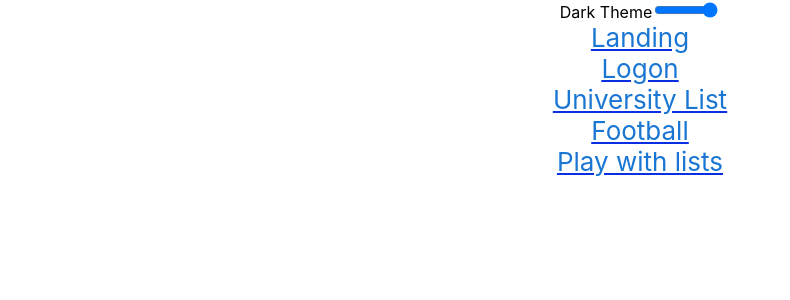
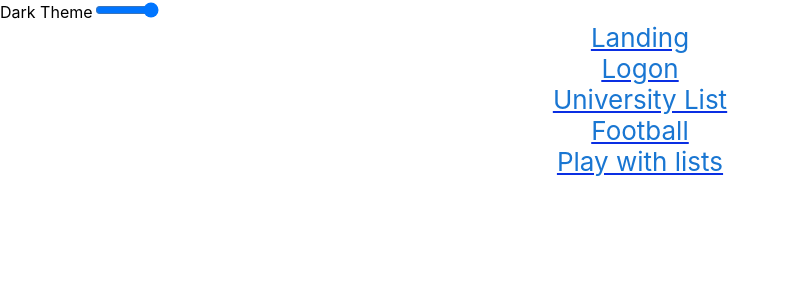
Before and after one commit to shiprajoshi/react-list, a React (Create React App) app: page / in a window 1280 px wide. Shown: the top 300 px of the page, without its empty margins (0-790 px from the left). Built offline with nearby package versions, Linux system fonts and the light colour scheme.

Commit message:
Code cleanup
Extracted the ToggleButton out of the app.js and also created a separate componrnt for Provider to increase readability.

```diff
--- a/src/AddDeleteListItems/index.js
+++ b/src/AddDeleteListItems/index.js
@@ -1,5 +1,5 @@
 import React from "react";
-import { Theme } from "../App";
+import { Theme } from "../ThemeProvider";
 const AddDeleteListItems=()=>{
     const [list, setList] = React.useState([]);
 
--- a/src/App.js
+++ b/src/App.js
@@ -6,24 +6,12 @@ import { FootballMatches } from './Football';
 import React, { createContext, Suspense, useState } from 'react';
 const PlayWithList = React.lazy(()=> import('./AddDeleteListItems/index'));
 const UniversityList = React.lazy(()=> import('./UniversityComponent/index'));
-export const Theme = createContext('dark');
 
 function App() {
-  const [theme, setTheme] = useState('dark');
-  const toggleTheme=(e)=>{
-    if(e.target.value === '0') setTheme('light');
-    else if(e.target.value === '1') setTheme('dark');
-  }
+
   return (
     <div className="App">
-      <div className="toggleButton">
-        <labe for="toggle">Dark Theme</labe>
-        <input id="toggle" type="range" min="0" max="1"
-        onChange={toggleTheme}
-        ></input>
-    </div>
       <header className="App-header">
-        <Theme.Provider value={theme}>
           <BrowserRouter>
             <L to = "/">
               <Link href="/">Landing</Link>
@@ -51,7 +39,6 @@ function App() {
               </Suspense>
             </Switch>
           </BrowserRouter>
-        </Theme.Provider>
       </header>
     </div>
   );
--- /dev/null
+++ b/src/ThemeProvider/index.js
@@ -0,0 +1,16 @@
+import React from "react";
+import { ToggleButton } from "../ToggleButton";
+
+export const Theme = React.createContext('dark');
+
+export const Provider=(props)=>{
+    const [theme, setTheme] = React.useState('dark');
+    const toggleTheme=(e)=>{
+      if(e.target.value === '0') setTheme('light');
+      else if(e.target.value === '1') setTheme('dark');
+    }
+   return <Theme.Provider value={theme}>
+            <ToggleButton onChange={toggleTheme} label={'Dark Theme'}/>
+                {props.children}
+            </Theme.Provider>
+        }
--- /dev/null
+++ b/src/ToggleButton.js
@@ -0,0 +1,8 @@
+export const ToggleButton=({label, onChange})=>{
+   return <div className="toggleButton">
+        <label for="toggle">{label}</label>
+        <input id="toggle" type="range" min="0" max="1"
+        onChange={onChange}
+        ></input>
+    </div>
+}
--- a/src/index.js
+++ b/src/index.js
@@ -3,10 +3,13 @@ import ReactDOM from 'react-dom';
 import './index.css';
 import App from './App';
 import reportWebVitals from './reportWebVitals';
+import { Provider } from './ThemeProvider';
 
 ReactDOM.render(
   <React.StrictMode>
-    <App />
+    <Provider>
+      <App />
+    </Provider>
   </React.StrictMode>,
   document.getElementById('root')
 );
```
